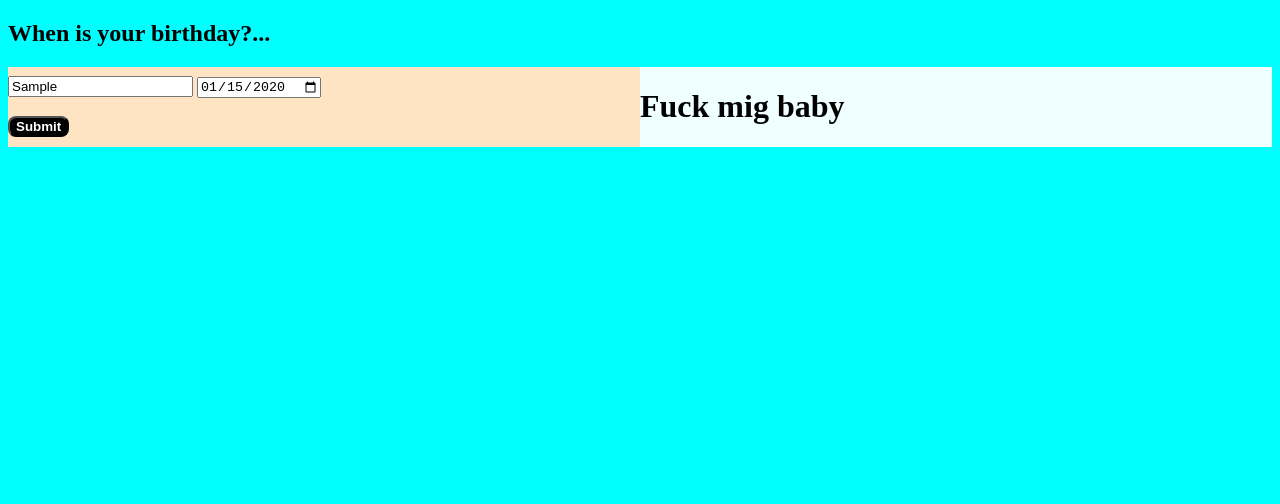
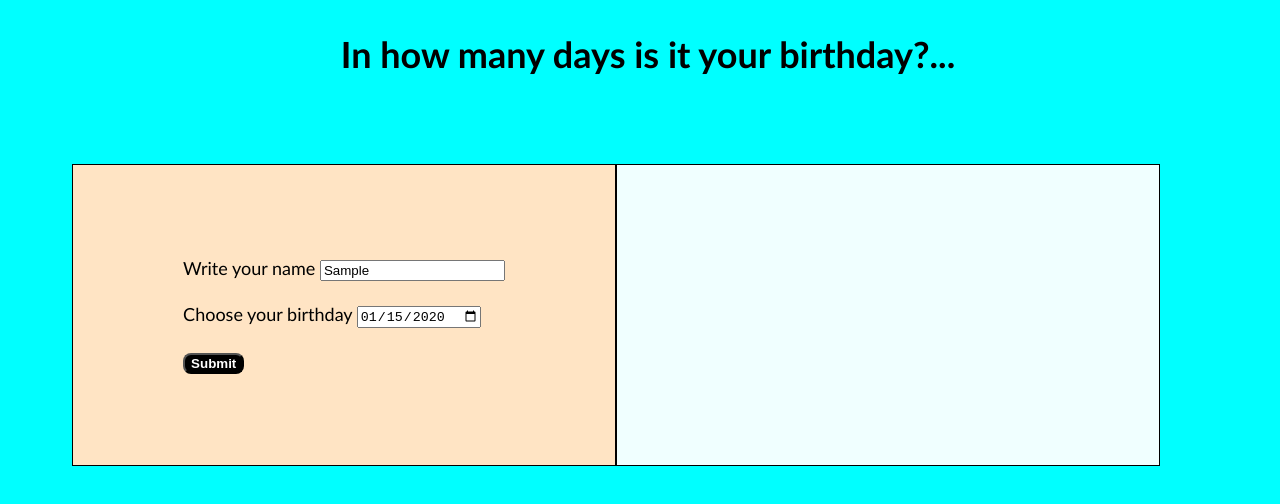
Before and after one commit to Violetta87/timeAssignementTwo, a website: page public/birthday.html in a window 1280 px wide. Both pictures are taken after typing "Sample", "2020-01-15" into the empty fields and a click on the button "Submit". Drawn offline with Linux system fonts and the light colour scheme; no server answers.

Commit message:
moved style and script to html

```diff
--- a/public/birthday.css
+++ b/public/birthday.css
@@ -1,22 +1,35 @@
 body{
     background-color: aqua;
     box-sizing: border-box;
+    font-family: 'Gill Sans', 'Gill Sans MT', Calibri, 'Trebuchet MS', sans-serif;
 }
 
 #container-header{
     width: 100vw;
+    font-size: large;
+    display: flex;
+    justify-content: center;
+
 }
 
 #container{
     display:flex;
-    flex-wrap: nowrap;
-    justify-content: space-between;
+    width: 85vw;
+    justify-content: center;
+    padding: 5vw;
+    font-size: large;
+
+
 }
 #form-container{
     width: 50vw;
+    height: 300px;
     background-color: bisque;
     display: flex;
     align-items: center;
+    justify-content: center;
+    border: 1px solid black
+
 
 }
 
@@ -34,5 +47,9 @@ body{
 #birthday-container{
     background-color: azure;
     width: 50vw;
+    display: flex;
+    align-items: center;
+    justify-content: center;
+    border: 1px solid black
 
 }
--- a/public/birthday.html
+++ b/public/birthday.html
@@ -4,35 +4,134 @@
     <meta charset="UTF-8">
     <meta http-equiv="X-UA-Compatible" content="IE=edge">
     <meta name="viewport" content="width=device-width, initial-scale=1.0">
-    <link href="./birthday.css" rel="stylesheet" type="text/css">
+    <!--<link href="./birthday.css" rel="stylesheet" type="text/css"><!-->
+        <style>
+        body{
+            background-color: aqua;
+            box-sizing: border-box;
+            font-family: 'Gill Sans', 'Gill Sans MT', Calibri, 'Trebuchet MS', sans-serif;
+        }
+
+        #container-header{
+            width: 100vw;
+            font-size: large;
+            display: flex;
+            justify-content: center;
+
+        }
+
+        #container{
+            display:flex;
+            width: 85vw;
+            justify-content: center;
+            padding: 5vw;
+            font-size: large;
+
+
+        }
+        #form-container{
+            width: 50vw;
+            height: 300px;
+            background-color: bisque;
+            display: flex;
+            align-items: center;
+            justify-content: center;
+            border: 1px solid black
+
+
+        }
+
+        #birthday-button{
+            display: inline-block;
+            padding: 15px 32 px;
+            color: white;
+            border-radius: 8px;
+            background-color: black;
+            text-align: center;
+            text-decoration: none;
+            font-weight: bolder;
+        }
+
+        #birthday-container{
+            background-color: azure;
+            width: 50vw;
+            display: flex;
+            align-items: center;
+            justify-content: center;
+            border: 1px solid black
+
+        }
+        </style>
 
     <title>Time</title>
 </head>
 <body>
 
     <div id="container-header">
-        <h2>When is your birthday?...</h2>
+        <h1>In how many days is it your birthday?...</h1>
     </div>
 
     <div id="container">
         <div id="form-container">
             <form id="form">
-                <label for="name-input"></label>
-                <input id="name-input" type="text">
-                <label for="date-input"></label>
-                <input id="date-input" type="date">
-                <br><br>
+                <div>
+                    <label for="name-input">Write your name</label>
+                    <input id="name-input" type="text">
+                </div>
+                <br>
+                <div>
+                    <label for="date-input">Choose your birthday</label>
+                    <input id="date-input" type="date">
+                </div>
+                <br>
+
                 <button id="birthday-button" onclick="birthdaySubmit(event)">Submit</button>
             </form>
 
         </div>
 
-        <div id="birthday-container"><h1>Fuck mig baby</h1></div>
+        <div id="birthday-container"></div>
 
 
     </div>
 
-    <script src="./birthday.js"></script>
+    <script>
+        const url = "http://localhost:8080/api/weekDays"
+
+        //vi fetcher API, får et promise retur, parser json data til javascript object.
+        fetch(url).then(response => response.json()).then(result => {
+            data = result.data
+            }).then(() => {
+            console.log(data)
+        })
+
+        //get values from input - make a new date with birthdaydate input - so we can compare the two date objects.
+        function birthdaySubmit(event){
+            event.preventDefault();
+
+            const name = document.getElementById("name-input").value
+            const birthday = new Date(document.getElementById("date-input").value)
+
+            calculateDays(birthday, name)
+        }
+
+        function calculateDays(birthday, name){
+
+            const birthdayBody = document.getElementById("birthday-container");
+
+            let today = new Date();
+            console.log(today)
+            let currentYear = new Date(today.getFullYear())
+            birthday.setFullYear(currentYear)
+            if(birthday < today){
+                birthday.setFullYear(currentYear + 1);
+            }
+            const diffTime = birthday.getTime() - today.getTime()
+            const diffDays = Math.ceil(diffTime / (1000*60*60*24))
+            birthdayBody.innerText = `Its ${data} today and there is ${diffDays} days till ${name} birthday`
+
+        }
+    </script>
 
 </body>
 </html>
--- a/public/birthday.js
+++ b/public/birthday.js
@@ -29,7 +29,7 @@ function calculateDays(birthday, name){
         birthday.setFullYear(currentYear + 1);
     }
     const diffTime = birthday.getTime() - today.getTime()
-    console.log(diffTime)
     const diffDays = Math.ceil(diffTime / (1000*60*60*24))
     birthdayBody.innerText = `Its ${data} today and there is ${diffDays} days till ${name} birthday`
+
 }
```
